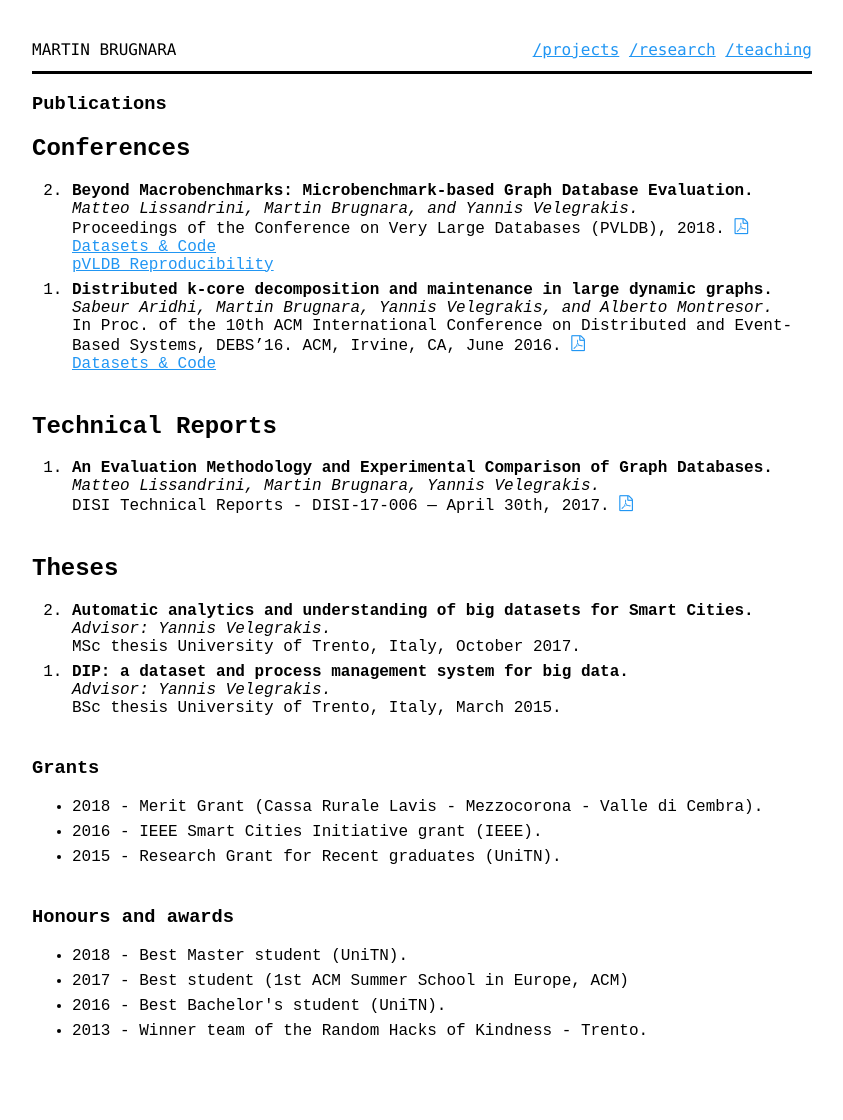
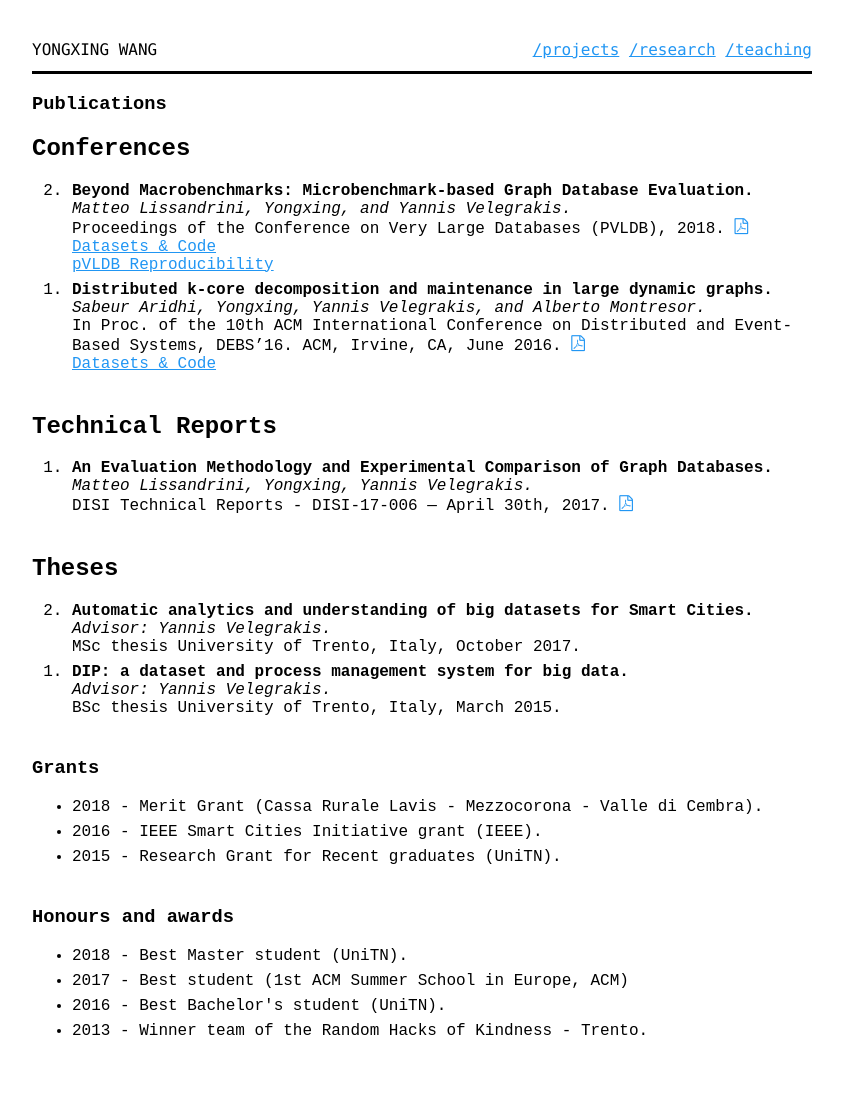
Before and after one commit to yongxingwang/yongxingwang.github.io, a Jekyll site: the page built from research.html, in a window 1280 px wide. Shown: the whole page, without its empty margins (218-1061 px from the left). Built offline with Jekyll 4.4.1, drawn with Linux system fonts in a browser that asks for light colours; some web fonts are replaced.

Commit message:
First Commit

```diff
--- a/_config.yml
+++ b/_config.yml
@@ -1,7 +1,7 @@
-title: Martin Brugnara's personal web page
+title: Yongxing's personal web page
 email: martin.brugnara@gmail.com
 description: >- # this means to ignore newlines until "baseurl:"
-    Martin Brugnara's personal page.
+    Yongxing's personal page.
 baseurl: "" # the subpath of your site, e.g. /blog
 url: "https://martinbrugnara.it" # the base hostname & protocol for your site, e.g. http://example.com
 twitter_username: MartinBrugnara
--- a/_includes/navigation.html
+++ b/_includes/navigation.html
@@ -1,6 +1,6 @@
 <nav>
     <ul>
-        <li><a href="/">Martin Brugnara</a></li>
+        <li><a href="/">YONGXING WANG</a></li>
         <li><a href="/projects.html">/projects</a></li>
         <li><a href="/research.html">/research</a></li>
         <li><a href="/teaching/">/teaching</a></li>
--- a/_layouts/default.html
+++ b/_layouts/default.html
@@ -7,9 +7,9 @@
         <meta http-equiv="X-UA-Compatible" content="IE=edge">
         <meta name="viewport" content="width=device-width, initial-scale=1.0">
 
-        <meta name="author" content="Martin Brugnara">
+        <meta name="author" content="Yongxing Wang">
 
-        <meta name="keywords" content="Martin Brugnara, dbTrento, University of Trento, data science, data mining, databases, data profiling, data exploration, DMBCAU.">
+        <meta name="keywords" content="Yongxing Wang, dbTrento, University of Trento, data science, data mining, databases, data profiling, data exploration, DMBCAU.">
         <meta name="robots" content="index,follow">
 
         <link rel="icon" href="/assets/images/favicon.ico">
--- a/projects.html
+++ b/projects.html
@@ -110,7 +110,7 @@ title: Projects
     <section id="DMBCAU">
         <header>[2011-Present] <strong>DMBCAU</strong> -- Private beta</header>
         <p>
-            The Django Martin Brugnara Camping Administration Utility (DMBCAU)
+            The Django Yongxing Camping Administration Utility (DMBCAU)
             is a fully featured framework capable of providing support on every aspect
             of the campings administration.<br>
             It covers basic services like online reservation, confirmation, and billing procedures.
--- a/research.html
+++ b/research.html
@@ -13,7 +13,7 @@ title: Research
 
             <li id="graph-benchmark-vldb19">
                 <span class="ptitle">Beyond Macrobenchmarks: Microbenchmark-based Graph Database Evaluation.</span>
-                <span class="author">Matteo Lissandrini, Martin Brugnara, and Yannis Velegrakis.</span>
+                <span class="author">Matteo Lissandrini, Yongxing, and Yannis Velegrakis.</span>
                 <span class="meta">Proceedings of the Conference on Very Large Databases (PVLDB), 2018.
                     <a href="assets/pdf/lissandrini_BV_PVLDB18.pdf"><i class="icon-file-pdf-o" aria-hidden="true"><span class="sr">PDF</span></i></a>
                     <br><a href="https://graphbenchmark.com" target="_blank">Datasets &amp; Code</a>
@@ -23,7 +23,7 @@ title: Research
 
             <li>
                 <span class="ptitle">Distributed k-core decomposition and maintenance in large dynamic graphs.</span>
-                <span class="author">Sabeur Aridhi, Martin Brugnara, Yannis Velegrakis, and Alberto Montresor.</span>
+                <span class="author">Sabeur Aridhi, Yongxing, Yannis Velegrakis, and Alberto Montresor.</span>
                 <span class="meta">
                     In Proc. of the 10th ACM International Conference on Distributed and Event-Based Systems, DEBS’16. ACM, Irvine, CA, June 2016.
                     <a href="assets/pdf/aridhi_BMV_DEBS2016.pdf"><i class="icon-file-pdf-o" aria-hidden="true"><span class="sr">PDF</span></i></a>
@@ -38,7 +38,7 @@ title: Research
         <ol class="pub" reversed>
             <li>
                 <span class="ptitle">An Evaluation Methodology and Experimental Comparison of Graph Databases.</span>
-                <span class="author">Matteo Lissandrini, Martin Brugnara, Yannis Velegrakis.</span>
+                <span class="author">Matteo Lissandrini, Yongxing, Yannis Velegrakis.</span>
                 <span class="meta">DISI Technical Reports - DISI-17-006 — April 30th, 2017.
                     <a href="assets/pdf/lissandrini_BV_DISI-tech17.pdf"><i class="icon-file-pdf-o" aria-hidden="true"><span class="sr">PDF</span></i></a></span>
             </li>
```
